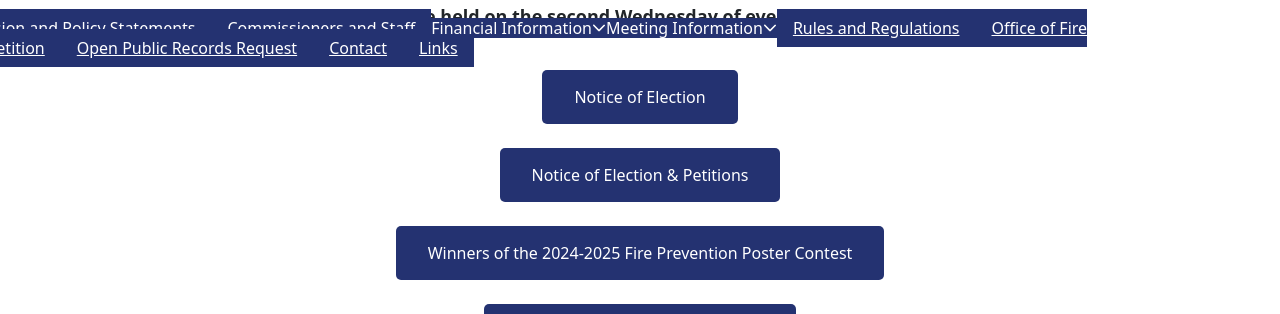
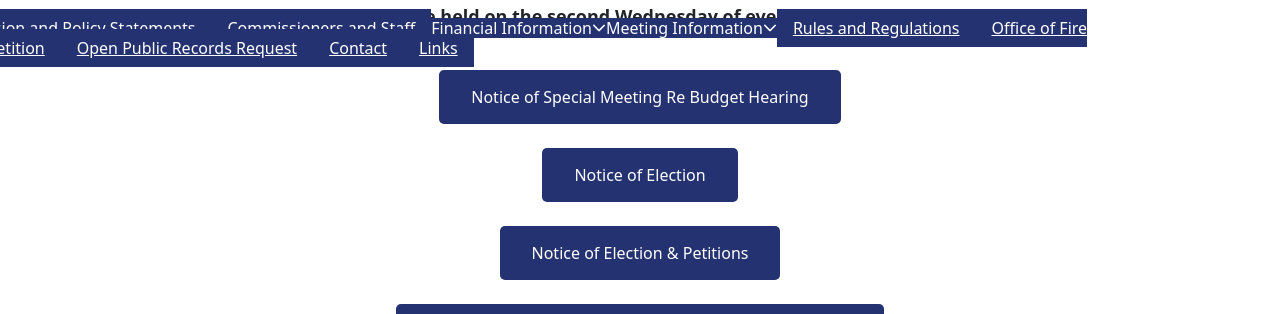
Before and after one commit to DrAronoff/monroefd1, a React (Create React App) app: page / in a window 1280 px wide. Shown: the part 212-526 px from the top of the page. Built offline with nearby package versions, Linux system fonts and the light colour scheme; the HTML template or start-up script is replaced by a standard one.

Commit message:
Jan 2026 update

```diff
--- a/src/components/AgendaArchive.jsx
+++ b/src/components/AgendaArchive.jsx
@@ -19,6 +19,7 @@ export function AgendaArchive() {
 </tr>
 <tr>
 <td valign="top">
+<a href="https://diuy0t6boke2n.cloudfront.net/FD%231+Agenda+(2).docx" target="new">February 2025</a><br/>
 
 <a href="https://diuy0t6boke2n.cloudfront.net/Agendas/2025/agendaJan2025.docx" target="new">January 2025</a><br/>
 
--- a/src/components/Home.jsx
+++ b/src/components/Home.jsx
@@ -31,8 +31,9 @@ export function Home() {
 
 
     */}
- <font size="+1"><a href="https://diuy0t6boke2n.cloudfront.net/Notice+of+Election+-+Monroe+FD1+-+Revised+by+Client.pdf"><button>Notice of Election</button></a></font><br/><br/>
-  <font size="+1"><a href="https://diuy0t6boke2n.cloudfront.net/Notice+of+Election+%26+Petitions+-+Monroe+FD1.pdf"><button>Notice of Election & Petitions</button></a></font><br/><br/>
+     <font size="+1"><a href="https://diuy0t6boke2n.cloudfront.net/Notice+of+Special+Meeting+Re+Budget+Hearing.docx"><button>Notice of Special Meeting Re Budget Hearing</button></a></font><br/><br/>
+    <font size="+1"><a href="https://diuy0t6boke2n.cloudfront.net/Notice+of+Election+-+Monroe+FD1+-+Revised+by+Client.pdf"><button>Notice of Election</button></a></font><br/><br/>
+    <font size="+1"><a href="https://diuy0t6boke2n.cloudfront.net/Notice+of+Election+%26+Petitions+-+Monroe+FD1.pdf"><button>Notice of Election & Petitions</button></a></font><br/><br/>
     <Link to="/posterContestWinner">
      <button type="button">Winners of the 2024-2025 Fire Prevention Poster Contest
      </button>
--- a/src/components/MinutesArchive.jsx
+++ b/src/components/MinutesArchive.jsx
@@ -33,6 +33,8 @@ export function MinutesArchive() {
 <a href="https://diuy0t6boke2n.cloudfront.net/Minutes/2025/FD%231+minutes+September+2025.docx" target="new">September 2025</a><br/>
 <a href="https://diuy0t6boke2n.cloudfront.net/Minutes/2025/FD%231+minutes+October+2025.docx" target="new">October 2025</a><br/>
 <a href="https://diuy0t6boke2n.cloudfront.net/Minutes/2025/FD%231+minutes+November+2025.docx" target="new">November 2025</a><br/>
+<a href="https://diuy0t6boke2n.cloudfront.net/FD%231+minutes+December+2025.docx" target="new">December 2025</a><br/>
+
 
 
 
```
